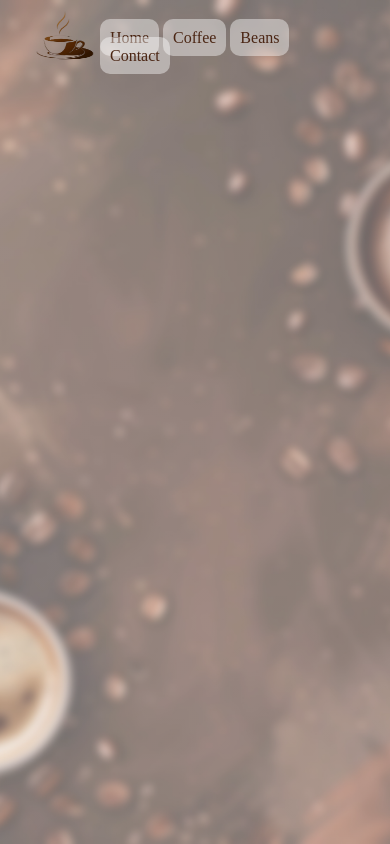
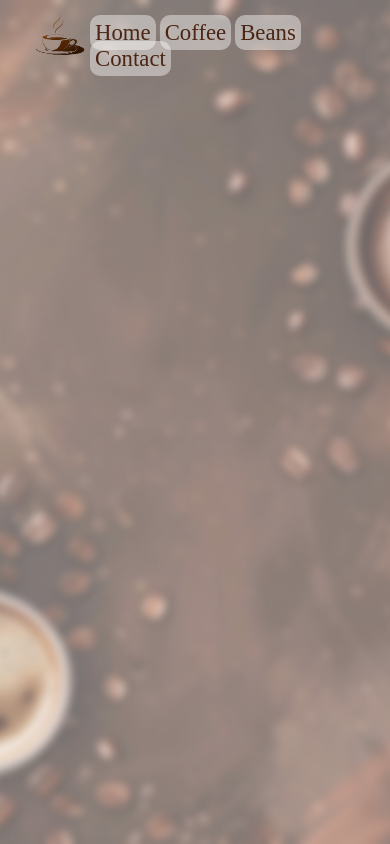
Before and after one commit to Mohsinazeem1122/responsive-coffee-shop-website, a plain HTML site: page index.html in a window 390 px wide. Drawn offline with Linux system fonts and the light colour scheme.

Commit message:
navbar styling done for tablet screens

```diff
--- a/index.css
+++ b/index.css
@@ -53,3 +53,14 @@ nav {
 }
 
 /* tablets screen */
+@media (max-width: 780px) {
+  #logo img {
+    width: 60px;
+    height: 60px;
+    padding-left: 30px;
+  }
+  .ancor-tags a {
+    font-size: 2.7vh;
+    padding: 5px;
+  }
+}
```
